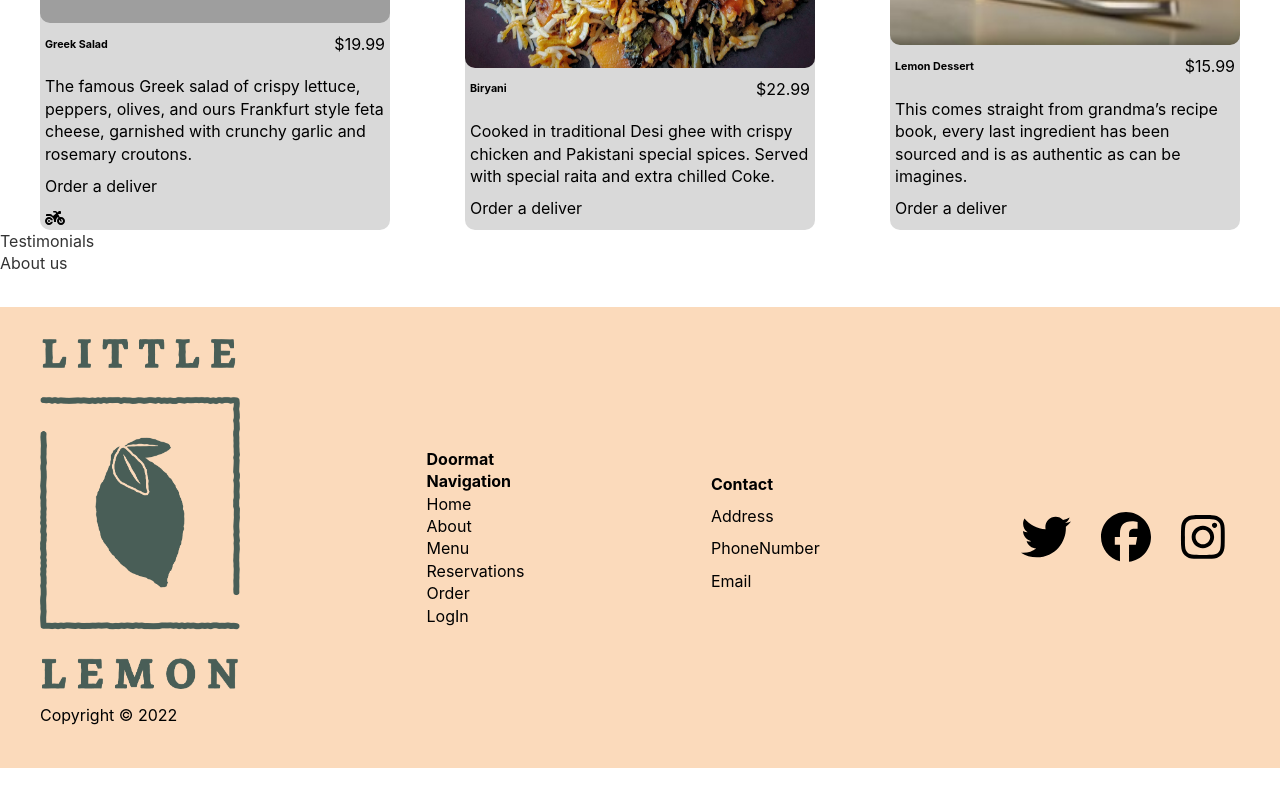
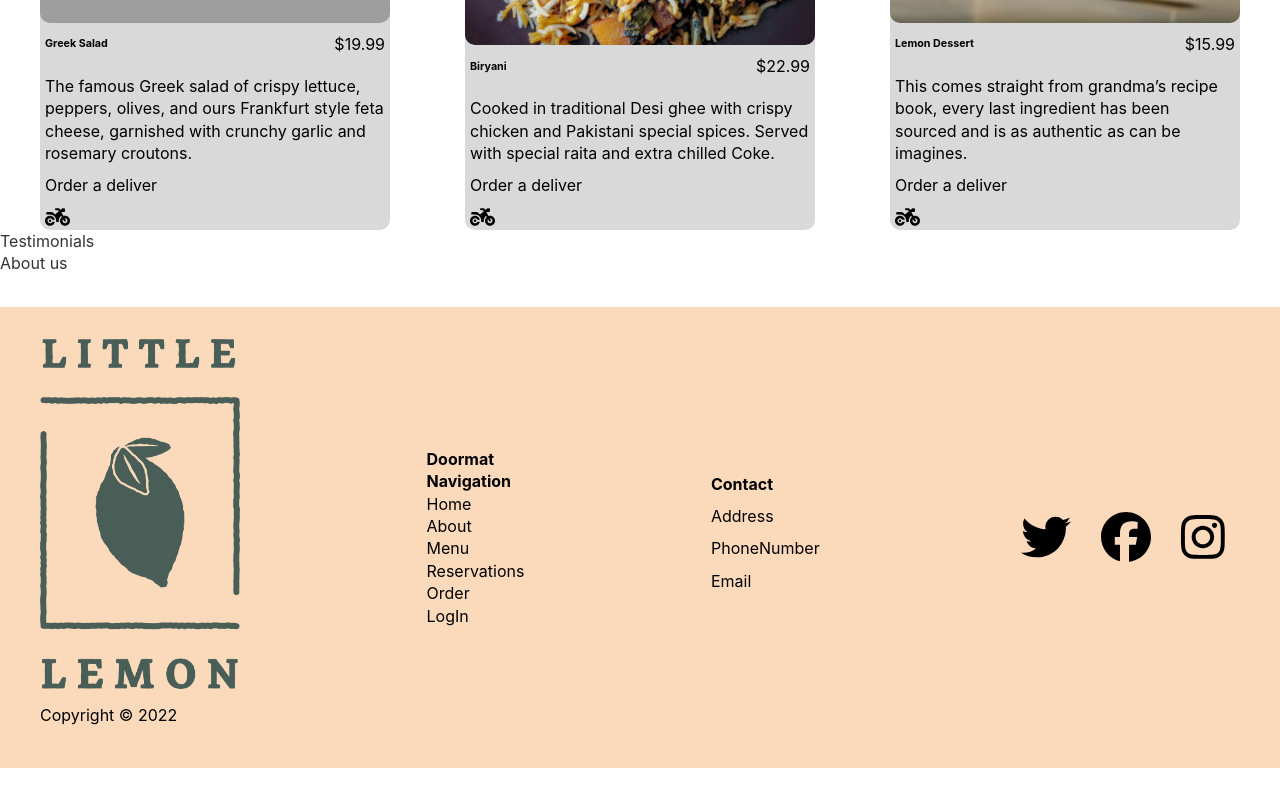
Before and after one commit to AshrafMuhammadNaeem/littlelemon-web, a React (Create React App) app: page / in a window 1280 px wide. Shown: the part 857-1657 px from the top of the page. Built offline with nearby package versions, Linux system fonts and the light colour scheme; grey boxes are pictures that could not be loaded.

Commit message:
Update Main.js

```diff
--- a/src/Main.js
+++ b/src/Main.js
@@ -46,7 +46,7 @@ export const Main = () => {
                         <p>The famous Greek salad of crispy lettuce, peppers, olives,
                            and ours Frankfurt style feta cheese, garnished with crunchy garlic and rosemary croutons.
                         </p>
-                        <p>Order a deliver</p> <FontAwesomeIcon icon={faMotorcycle} />
+                        <p>Order a deliver</p> <FontAwesomeIcon icon={faMotorcycle} fontSize={20} />
                     </div>
                 </div>
 
@@ -63,7 +63,7 @@ export const Main = () => {
                         <p>Cooked in traditional Desi ghee with crispy chicken and Pakistani special spices.
                             Served with special raita and extra chilled Coke.
                         </p>
-                        <p>Order a deliver</p> <i className="delivery-icon"></i>
+                        <p>Order a deliver</p> <FontAwesomeIcon icon={faMotorcycle} fontSize={20} />
                     </div>
                 </div>
 
@@ -79,7 +79,7 @@ export const Main = () => {
 
                         <p>This comes straight from grandma’s recipe book, every last ingredient has been sourced and is as authentic as can be imagines.
                         </p>
-                        <p>Order a deliver</p> <i className="delivery-icon"></i>
+                        <p>Order a deliver</p> <FontAwesomeIcon icon={faMotorcycle} fontSize={20} />
                     </div>
                 </div>
 
```
